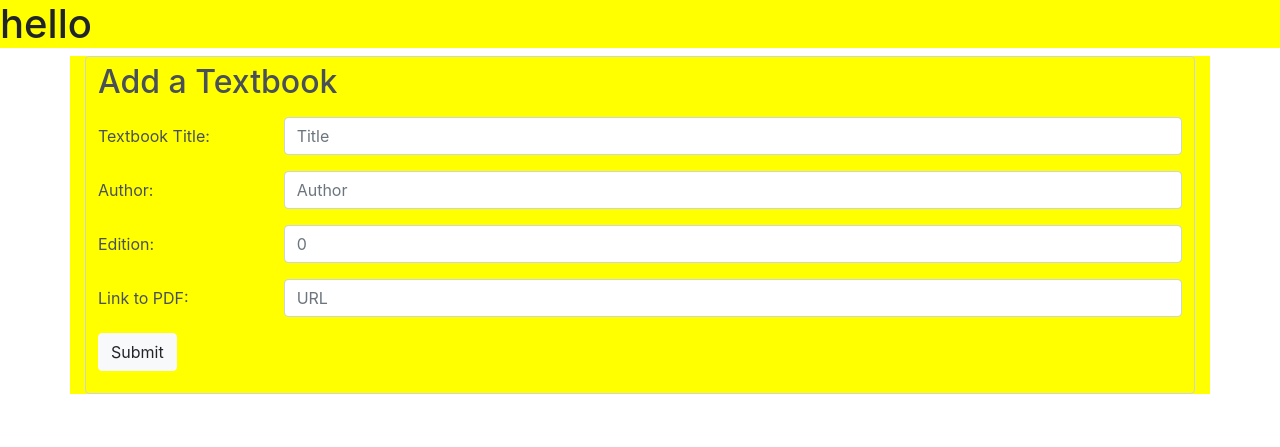
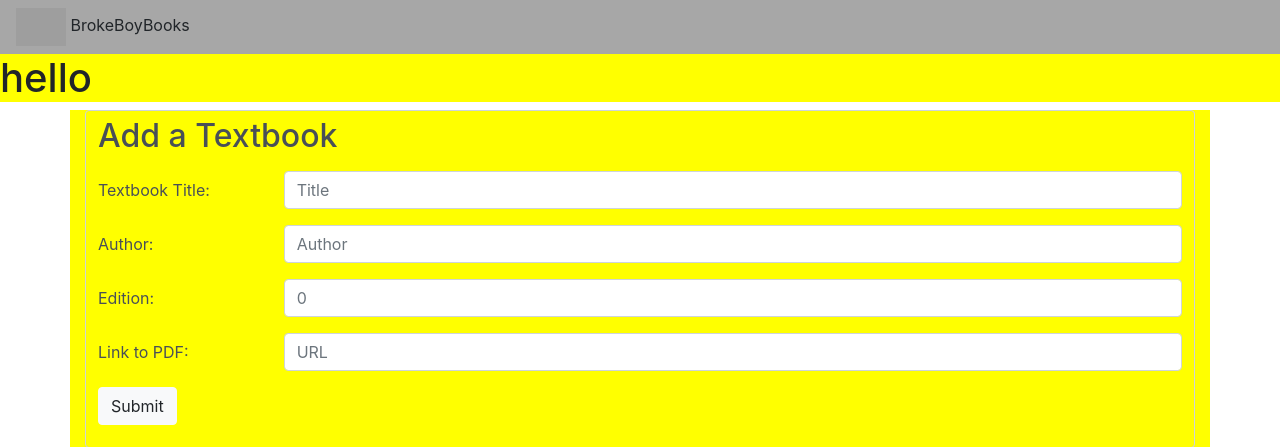
Before and after one commit to jackfales/BrokeBoyBooks, a Django app: page /textbook_search/addTextbook in a window 1280 px wide. Shown: the top 447 px of the page. Run offline with Django 3.2, Linux system fonts and the light colour scheme; some libraries are stand-ins or nearby versions; grey boxes are pictures that could not be loaded.

Commit message:
Completed basic navigation bar

```diff
--- a/BrokeBoyBooks/textbook_search/static/css/addTextbook.css
+++ b/BrokeBoyBooks/textbook_search/static/css/addTextbook.css
@@ -1,4 +1,4 @@
+@import url("base.css");
 .blue_box{
     background-color: yellow;
-
 }
--- /dev/null
+++ b/BrokeBoyBooks/textbook_search/static/css/base.css
@@ -0,0 +1,8 @@
+.navbar {
+    background-color: #A7A7A7;
+}
+
+.book-icon {
+    max-width: 50px;
+    max-width: 50px;
+}
--- a/BrokeBoyBooks/textbook_search/static/css/displayTextbook.css
+++ b/BrokeBoyBooks/textbook_search/static/css/displayTextbook.css
@@ -0,0 +1 @@
+@import url("base.css");
--- a/BrokeBoyBooks/textbook_search/templates/textbook_search/base.html
+++ b/BrokeBoyBooks/textbook_search/templates/textbook_search/base.html
@@ -24,12 +24,18 @@
 </head>
 
 <body>
-
     <div>
+        <div class="navbar">
+            <b-navbar onclick="window.location = 'http://127.0.0.1:8000/textbook_search/addTextbook'" style="cursor: pointer;">
+              <img class="book-icon" src="http://www.clker.com/cliparts/3/V/W/a/m/C/book-icon-md.png" alt="book">
+              <b-navbar-brand  href="#">BrokeBoyBooks</b-navbar-brand>
+            </b-navbar>
+        </div>
         {% block pageContent %}{% endblock pageContent %}
     </div>
 </body>
 <scripts>
+<script src="https://cdn.jsdelivr.net/npm/vue/dist/vue.js"></script>
 <script src="https://code.jquery.com/jquery-3.2.1.slim.min.js" integrity="sha384-KJ3o2DKtIkvYIK3UENzmM7KCkRr/rE9/Qpg6aAZGJwFDMVNA/GpGFF93hXpG5KkN" crossorigin="anonymous"></script>
 <script src="https://cdnjs.cloudflare.com/ajax/libs/popper.js/1.12.9/umd/popper.min.js" integrity="sha384-ApNbgh9B+Y1QKtv3Rn7W3mgPxhU9K/ScQsAP7hUibX39j7fakFPskvXusvfa0b4Q" crossorigin="anonymous"></script>
 <script src="https://maxcdn.bootstrapcdn.com/bootstrap/4.0.0/js/bootstrap.min.js" integrity="sha384-JZR6Spejh4U02d8jOt6vLEHfe/JQGiRRSQQxSfFWpi1MquVdAyjUar5+76PVCmYl" crossorigin="anonymous"></script>
```
